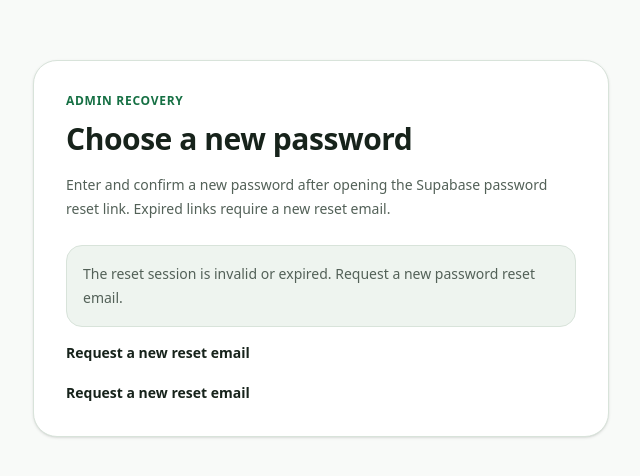
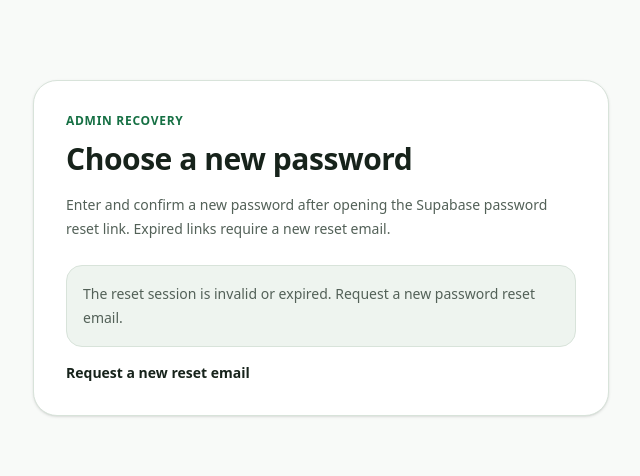
Before and after one commit to juchan3336-pixel/FlowerCRM-AI, a Next.js app in the folder seo-platform/: page /reset-password in a window 1280 px wide. Shown: the part 152-628 px from the top of the page, without its empty margins (319-959 px from the left). Built offline with nearby package versions, Linux system fonts and the light colour scheme; no server answers.

Commit message:
fix: remove duplicate reset email link
Ultraworked with [Sisyphus](https://github.com/code-yeongyu/oh-my-openagent)

Co-authored-by: Sisyphus <clio-agent@sisyphuslabs.ai>

```diff
--- a/seo-platform/app/reset-password/page.tsx
+++ b/seo-platform/app/reset-password/page.tsx
@@ -1,4 +1,3 @@
-import Link from "next/link"
 import type { Metadata } from "next"
 
 import { ResetPasswordForm } from "./reset-password-form"
@@ -26,9 +25,6 @@ export default async function ResetPasswordPage({ searchParams }: ResetPasswordP
           Enter and confirm a new password after opening the Supabase password reset link. Expired links require a new reset email.
         </p>
         <ResetPasswordForm configured={configured} initialMessage={message} />
-        <Link className="mt-5 inline-flex text-sm font-semibold text-[var(--accent-primary)]" href="/forgot-password">
-          Request a new reset email
-        </Link>
       </section>
     </main>
   )
```
